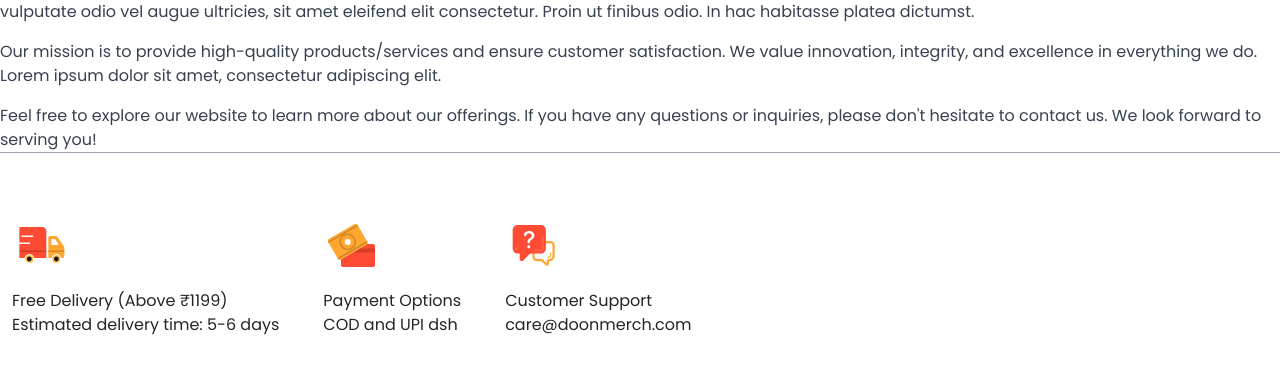
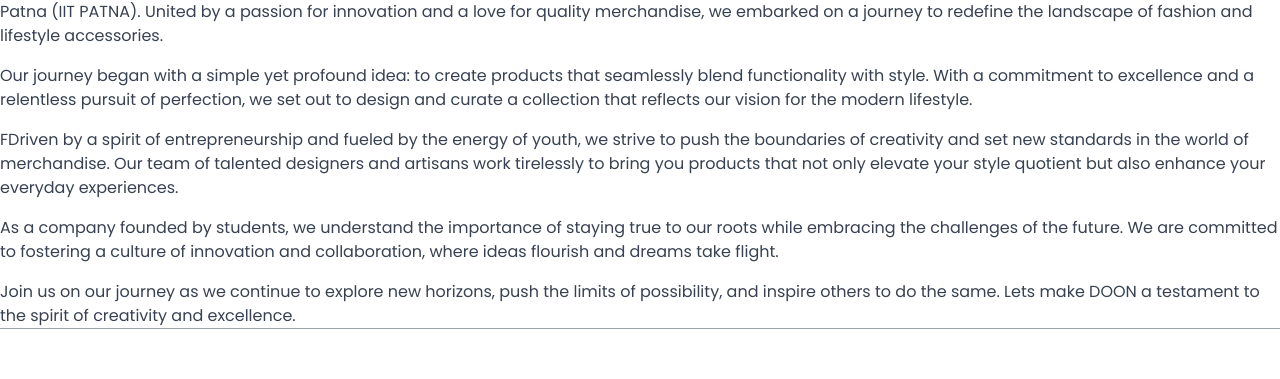
Before and after one commit to balwantm/doon, a website built with Vite: page about.html in a window 1280 px wide. Shown: the part 193-572 px from the top of the page. Built offline with nearby package versions, Linux system fonts and the light colour scheme.

Commit message:
about page

```diff
--- a/about.html
+++ b/about.html
@@ -95,25 +95,17 @@
 
         <div class="bg-white p-6 rounded-md shadow-md">
             <p class="text-gray-700 leading-7">
-                Welcome to our company! Lorem ipsum dolor sit amet, consectetur adipiscing elit. Nullam aliquet erat
-                eu velit
-                congue, a ullamcorper libero scelerisque. Sed vulputate odio vel augue ultricies, sit amet eleifend
-                elit
-                consectetur. Proin ut finibus odio. In hac habitasse platea dictumst.
+                Welcome to DOON – where innovation meets style! Born from the minds of a group of ambitious students from the prestigious Indian Institute of Technology, Patna (IIT PATNA). United by a passion for innovation and a love for quality merchandise, we embarked on a journey to redefine the landscape of fashion and lifestyle accessories.   </p>
+
+            <p class="text-gray-700 leading-7 mt-4">
+                Our journey began with a simple yet profound idea: to create products that seamlessly blend functionality with style. With a commitment to excellence and a relentless pursuit of perfection, we set out to design and curate a collection that reflects our vision for the modern lifestyle.
             </p>
 
             <p class="text-gray-700 leading-7 mt-4">
-                Our mission is to provide high-quality products/services and ensure customer satisfaction. We value
-                innovation,
-                integrity, and excellence in everything we do. Lorem ipsum dolor sit amet, consectetur adipiscing
-                elit.
-            </p>
-
-            <p class="text-gray-700 leading-7 mt-4">
-                Feel free to explore our website to learn more about our offerings. If you have any questions or
-                inquiries,
-                please don't hesitate to contact us. We look forward to serving you!
-            </p>
+                FDriven by a spirit of entrepreneurship and fueled by the energy of youth, we strive to push the boundaries of creativity and set new standards in the world of merchandise. Our team of talented designers and artisans work tirelessly to bring you products that not only elevate your style quotient but also enhance your everyday experiences. </p>
+				<p class="text-gray-700 leading-7 mt-4">
+               As a company founded by students, we understand the importance of staying true to our roots while embracing the challenges of the future. We are committed to fostering a culture of innovation and collaboration, where ideas flourish and dreams take flight. </p><p class="text-gray-700 leading-7 mt-4">
+                Join us on our journey as we continue to explore new horizons, push the limits of possibility, and inspire others to do the same. Lets make DOON a testament to the spirit of creativity and excellence. </p>
         </div>
     </div>
 
```
